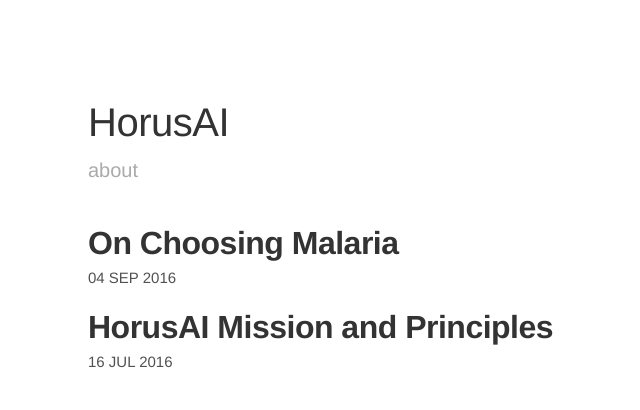
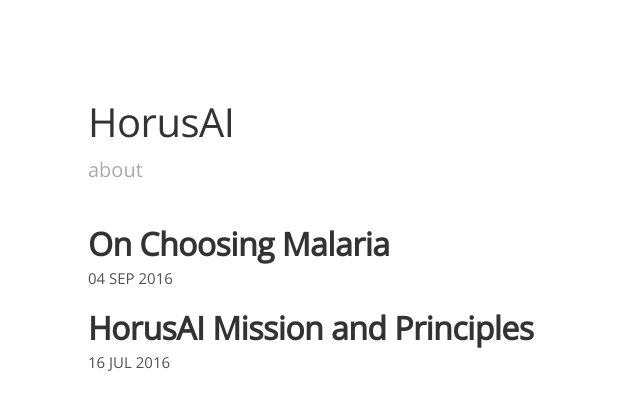
Before and after one commit to HorusAI/horusai.github.io, a Jekyll site: the page built from index.html, in a window 1280 px wide. Shown: the top 410 px of the page, without its empty margins (192-832 px from the left). Built offline with Jekyll 4.4.1, drawn with Linux system fonts in a browser that asks for light colours.

Commit message:
Add existing files

```diff
--- a/_layouts/default.html
+++ b/_layouts/default.html
@@ -4,7 +4,7 @@
   <meta charset="utf-8">
   <meta name="viewport" content="width=device-width, initial-scale=1">
   <title>{% if page.title %}{{ page.title }}{% else %}{{ site.name }}{% endif %}</title>
-  <link rel="stylesheet" href="//fonts.googleapis.com/css?family=Source+Sans+Pro:300,300i,600">
+  <link href="https://fonts.googleapis.com/css?family=Open+Sans" rel="stylesheet">
   <link rel="stylesheet" href="{{ site.baseurl }}/style.css">
   <link rel="alternate" type="application/rss+xml" title="RSS Feed for {{ site.name }}" href="{{ site.baseurl }}/feed.xml" />
   {% seo %}
--- a/style.scss
+++ b/style.scss
@@ -14,7 +14,7 @@
 }
 
 html {
-  font-family: Helvetica, Arial, "Source Sans Pro", "Helvetica Neue", sans-serif;
+  font-family: "Open Sans", Helvetica, Arial, "Helvetica Neue", sans-serif;
   font-size: 18px;
   font-weight: 300;
   line-height: 1.6;
```
